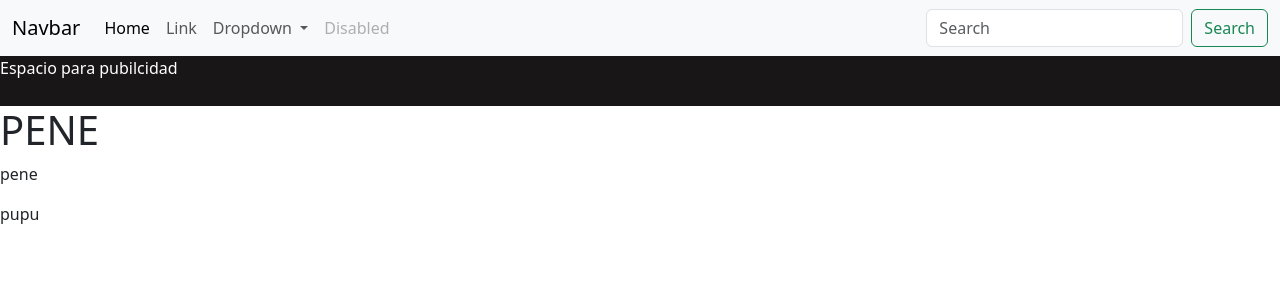
After one commit to Many3102w/Surchaing-manga, a Django app: page /index/ in a window 1280 px wide. The commit adds this page. Shown: the top 300 px of the page. Run offline with Django 5.2, Linux system fonts and the light colour scheme.

Commit message:
feat: components and layouts

```diff
--- /dev/null
+++ b/webcomics/static/styles/style.css
@@ -0,0 +1,6 @@
+.publicidad {
+    background-color: #181616;
+    color: white;
+    width: 100%;
+    height: 50px;
+}
--- /dev/null
+++ b/webcomics/templates/components/nav.html
@@ -0,0 +1,36 @@
+<nav class="navbar navbar-expand-lg bg-body-tertiary">
+  <div class="container-fluid">
+    <a class="navbar-brand" href="#">Navbar</a>
+    <button class="navbar-toggler" type="button" data-bs-toggle="collapse" data-bs-target="#navbarSupportedContent" aria-controls="navbarSupportedContent" aria-expanded="false" aria-label="Toggle navigation">
+      <span class="navbar-toggler-icon"></span>
+    </button>
+    <div class="collapse navbar-collapse" id="navbarSupportedContent">
+      <ul class="navbar-nav me-auto mb-2 mb-lg-0">
+        <li class="nav-item">
+          <a class="nav-link active" aria-current="page" href="#">Home</a>
+        </li>
+        <li class="nav-item">
+          <a class="nav-link" href="#">Link</a>
+        </li>
+        <li class="nav-item dropdown">
+          <a class="nav-link dropdown-toggle" href="#" role="button" data-bs-toggle="dropdown" aria-expanded="false">
+            Dropdown
+          </a>
+          <ul class="dropdown-menu">
+            <li><a class="dropdown-item" href="#">Action</a></li>
+            <li><a class="dropdown-item" href="#">Another action</a></li>
+            <li><hr class="dropdown-divider"></li>
+            <li><a class="dropdown-item" href="#">Something else here</a></li>
+          </ul>
+        </li>
+        <li class="nav-item">
+          <a class="nav-link disabled" aria-disabled="true">Disabled</a>
+        </li>
+      </ul>
+      <form class="d-flex" role="search">
+        <input class="form-control me-2" type="search" placeholder="Search" aria-label="Search">
+        <button class="btn btn-outline-success" type="submit">Search</button>
+      </form>
+    </div>
+  </div>
+</nav>
--- /dev/null
+++ b/webcomics/templates/index.html
@@ -0,0 +1,8 @@
+{% extends "./layouts/base.html" %}
+{% block title %} Inicio - Surchaing Manga {% endblock %}
+
+{% block  content %}
+
+<p>pene</p>
+
+{% endblock %}
--- /dev/null
+++ b/webcomics/templates/layouts/base.html
@@ -0,0 +1,20 @@
+<!DOCTYPE html>
+<html>
+    <head>
+        <title>{% block title %} {% endblock %}</title>
+        <link rel="stylesheet" href="../../static/styles/style.css">
+        <link href="https://cdn.jsdelivr.net/npm/bootstrap@5.3.3/dist/css/bootstrap.min.css" rel="stylesheet" integrity="sha384-QWTKZyjpPEjISv5WaRU9OFeRpok6YctnYmDr5pNlyT2bRjXh0JMhjY6hW+ALEwIH" crossorigin="anonymous">
+<script src="https://cdn.jsdelivr.net/npm/bootstrap@5.3.3/dist/js/bootstrap.bundle.min.js" integrity="sha384-YvpcrYf0tY3lHB60NNkmXc5s9fDVZLESaAA55NDzOxhy9GkcIdslK1eN7N6jIeHz" crossorigin="anonymous"></script>
+    </head>
+    <body>
+        {% include "../components/nav.html"%}
+        <div class="publicidad">
+            <p> Espacio para pubilcidad </p>
+        </div>
+        <h1>PENE</h1>
+        {% block  content%}
+
+        {% endblock %}
+        <p>pupu</p>
+    </body>
+</html>
--- a/webcomics/urls.py
+++ b/webcomics/urls.py
@@ -1,8 +1,10 @@
 from django.urls import path
 from . import views
+from webcomics.views import index
+
 
 urlpatterns = [
-    path("home/", views.home),
+    path("index/", index),
     path("manga/", views.manga_view, name="manga"),
     path("about/", views.about, name="about")
 ]
--- a/webcomics/views.py
+++ b/webcomics/views.py
@@ -5,6 +5,7 @@ from webcomics.models import Manga
 from django.core.paginator import Paginator
 
 # Create your views here.
+'''
 def home(request):
     manga = Manga.objects.all()[0:9]
 
@@ -14,12 +15,16 @@ def home(request):
         buscar = Manga.objects.filter(
             nombre_del_manga = value
         )
-        return render(request, "home.html", {"post": buscar})
+        return render(request, "index.html", {"post": buscar})
     else:
-        return render(request, "home.html", {"mangas": manga})
+        return render(request, "index.html", {"mangas": manga})
+'''
 
 def manga_view(request):
     return HttpResponse("manga")
 
 def about(request):
     return HttpResponse("Sobre surchaing manga")
+
+def index(request):
+    return render(request, "index.html", {})
```
Also changed, not shown: webcomics/static/styles/home.css (+28 -14 lines), webcomics/templates/home.html (+11 -17 lines).
